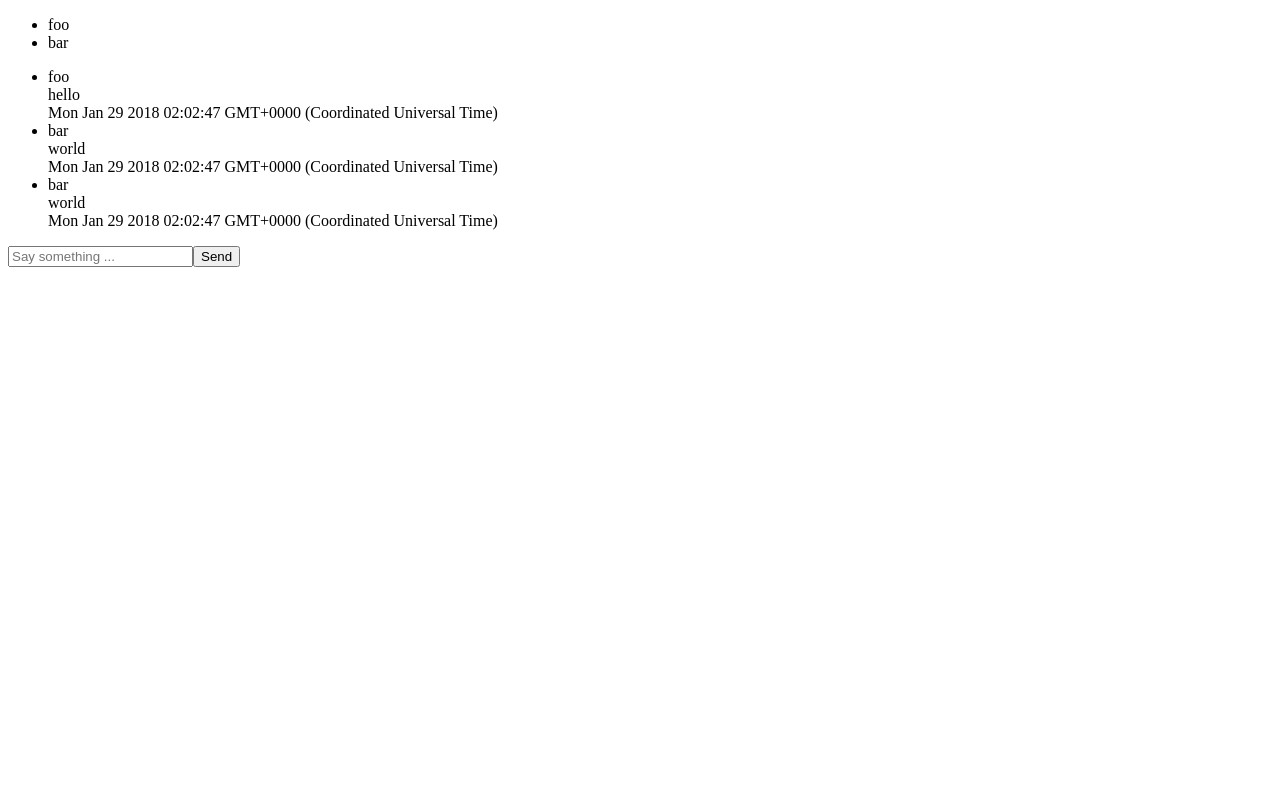
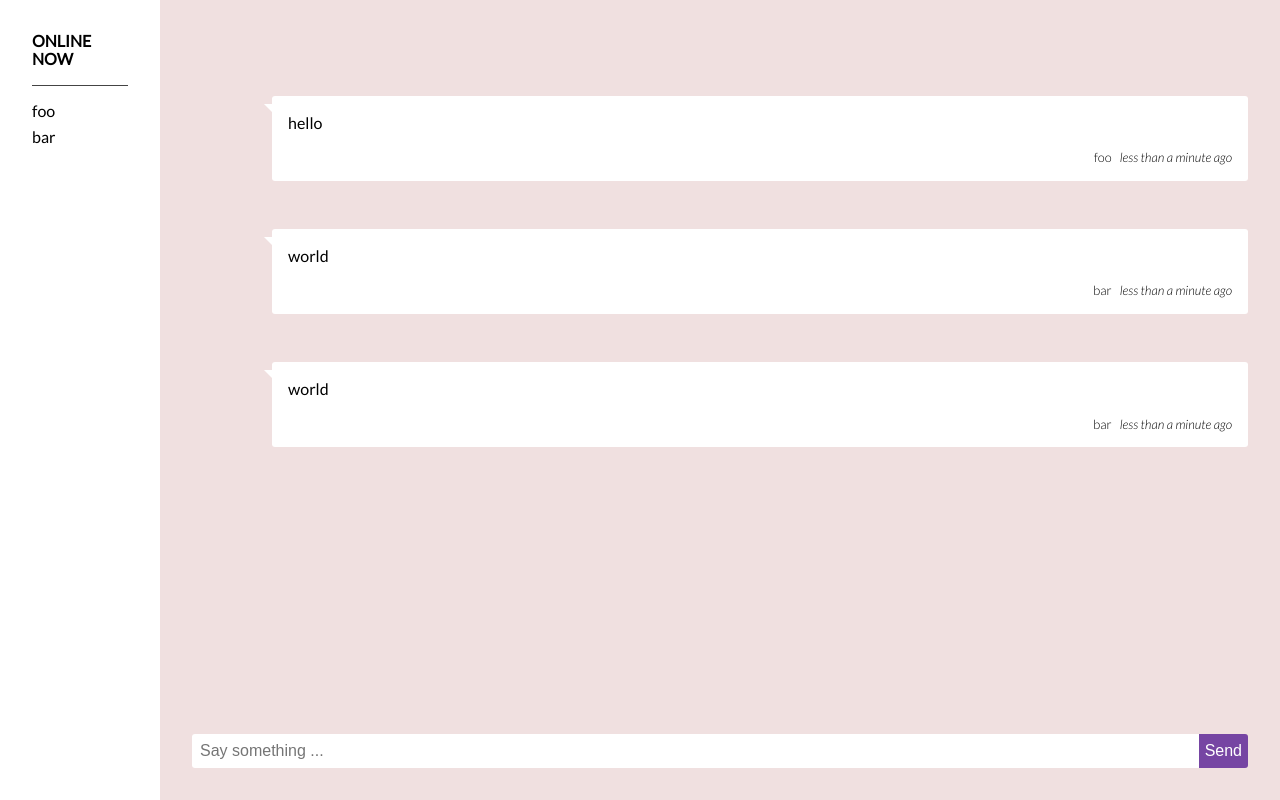
Before and after one commit to djfdev/react-chat, a React app: page / in a window 1280 px wide. Built offline with nearby package versions, Linux system fonts and the light colour scheme.

Commit message:
Add some base styles
Just using plain CSS here with flexbox layout. The cssStub.js file is
necessary in order to mock CSS imports in test.

```diff
--- /dev/null
+++ b/cssStub.js
@@ -0,0 +1 @@
+module.exports = {}
--- a/jest.config.js
+++ b/jest.config.js
@@ -1,4 +1,7 @@
 module.exports = {
   verbose: true,
-  setupTestFrameworkScriptFile: '<rootDir>/setupTests.js'
+  setupTestFrameworkScriptFile: '<rootDir>/setupTests.js',
+  moduleNameMapper: {
+    '^.+\\.css$': '<rootDir>/cssStub.js'
+  }
 }
--- a/package.json
+++ b/package.json
@@ -15,6 +15,7 @@
     "babel-loader": "^7.1.2",
     "babel-preset-env": "^1.6.1",
     "babel-preset-react": "^6.24.1",
+    "css-loader": "^0.28.9",
     "enzyme": "^3.3.0",
     "enzyme-adapter-react-16": "^1.1.1",
     "html-webpack-plugin": "^2.30.1",
@@ -23,10 +24,13 @@
     "rimraf": "^2.6.2",
     "snazzy": "^7.0.0",
     "standard": "^10.0.3",
+    "style-loader": "^0.20.1",
     "webpack": "^3.10.0",
     "webpack-dev-server": "^2.11.1"
   },
   "dependencies": {
+    "date-fns": "^1.29.0",
+    "faker": "^4.1.0",
     "prop-types": "^15.6.0",
     "react": "^16.2.0",
     "react-dom": "^16.2.0",
--- /dev/null
+++ b/src/components/Message/index.css
@@ -0,0 +1,48 @@
+.message {
+  display: flex;
+}
+
+.message__avatar-wrapper {
+  flex: 0 0 4rem;
+  height: 4rem;
+  margin-right: 1rem;
+  width: 4rem;
+}
+
+.message__bubble {
+  background: white;
+  border-radius: 3px;
+  margin-top: 1rem;
+  padding: 1rem;
+  position: relative;
+  flex: 1;
+}
+
+.message__bubble-arrow {
+  position: absolute;
+  top: 8px;
+  left: -8px;
+
+  border-style: solid;
+  border-color: white transparent transparent transparent;
+  border-width: 8px 0px 8px 8px;
+}
+
+.message__body {
+  margin-bottom: 1rem;
+  line-height: 1.4;
+}
+
+.message__footer {
+  font-size: 0.8rem;
+  text-align: right;
+  font-weight: 300;
+}
+
+.message__userName {
+  margin-right: 0.5rem;
+}
+
+.message__sentAt {
+  font-style: italic;
+}
--- a/src/components/Message/index.js
+++ b/src/components/Message/index.js
@@ -1,11 +1,20 @@
 import React from 'react'
 import PropTypes from 'prop-types'
+import prettyDate from 'date-fns/distance_in_words_to_now'
+
+import './index.css'
 
 const Message = props =>
-  <div>
-    <div>{props.user.userName}</div>
-    <div>{props.body}</div>
-    <div>{props.sentAt.toString()}</div>
+  <div className='message'>
+    <div className='message__avatar-wrapper' />
+    <div className='message__bubble'>
+      <div className='message__bubble-arrow' />
+      <div className='message__body'>{props.body}</div>
+      <div className='message__footer'>
+        <span className='message__userName'>{props.user.userName}</span>
+        <span className='message__sentAt'>{prettyDate(props.sentAt)} ago</span>
+      </div>
+    </div>
   </div>
 
 Message.propTypes = {
--- /dev/null
+++ b/src/components/MessageForm/index.css
@@ -0,0 +1,25 @@
+.message-form {
+  display: flex;
+}
+
+.message-form__input {
+  flex: 1;
+  padding: 0.5rem;
+  border: none;
+  border-top-left-radius: 3px;
+  border-bottom-left-radius: 3px;
+}
+
+.message-form__submit {
+  border: none;
+  background: #7645a3;
+  color: white;
+  cursor: pointer;
+  transition: all 0.1s ease-in;
+  border-top-right-radius: 3px;
+  border-bottom-right-radius: 3px;
+}
+
+.message-form__submit:hover {
+  opacity: 0.8;
+}
--- a/src/components/MessageForm/index.js
+++ b/src/components/MessageForm/index.js
@@ -1,15 +1,18 @@
 import React from 'react'
 import PropTypes from 'prop-types'
 
+import './index.css'
+
 const MessageForm = props =>
-  <form onSubmit={props.handleSubmit}>
+  <form className='message-form' onSubmit={props.handleSubmit}>
     <input
+      className='message-form__input'
       value={props.value}
       placeholder='Say something ...'
       aria-label='New Message'
       onChange={props.handleChange}
     />
-    <button type='submit'>Send</button>
+    <button className='message-form__submit' type='submit'>Send</button>
   </form>
 
 MessageForm.propTypes = {
--- /dev/null
+++ b/src/components/MessageList/index.css
@@ -0,0 +1,7 @@
+.message-list {
+  padding-right: 2rem;
+}
+
+.message-list__item {
+  margin-bottom: 2rem;
+}
--- a/src/components/MessageList/index.js
+++ b/src/components/MessageList/index.js
@@ -1,13 +1,15 @@
 import React from 'react'
 import PropTypes from 'prop-types'
+
+import './index.css'
 
 import Message from '../Message'
 
 const MessageList = props =>
-  <ul>
+  <ul className='message-list'>
     {props.messages.map(message => {
       return (
-        <li key={`message-${message.id}`}>
+        <li className='message-list__item' key={`message-${message.id}`}>
           <Message {...message} />
         </li>
       )
--- /dev/null
+++ b/src/components/UserList/index.css
@@ -0,0 +1,3 @@
+.user-list__item {
+  margin-bottom: 0.5rem;
+}
--- a/src/components/UserList/index.js
+++ b/src/components/UserList/index.js
@@ -1,16 +1,21 @@
 import React from 'react'
 import PropTypes from 'prop-types'
+
+import './index.css'
 
 const UserList = props =>
   <ul>
     {props.users.map(user => {
       return (
-        <li key={`user-${user.userName}`}>
-          {user.userName}
-        </li>
-      )
-    })}
-  </ul>
+         <li
+           key={`user-${user.userName}`}
+           className='user-list__item'
+         >
+           {user.userName}
+         </li>
+       )
+     })}
+   </ul>
 
 UserList.propTypes = {
   users: PropTypes.array
--- /dev/null
+++ b/src/containers/App/index.css
@@ -0,0 +1,38 @@
+.app {
+  height: 100vh;
+  display: flex;
+}
+
+.app__sidebar {
+  padding: 2rem;
+  background: white;
+  flex: 0 0 10rem;
+  height: 100%;
+}
+
+.app__sidebar-title {
+  font-weight: bold;
+  text-transform: uppercase;
+  padding-bottom: 1rem;
+  margin-bottom: 1rem;
+  border-bottom: 1px solid #444444;
+}
+
+.app__main {
+  display: flex;
+  flex: 1;
+  flex-direction: column;
+  justify-content: space-between;
+  padding: 5rem 0 2rem 2rem;
+  background-color: rgba(204,153,153, 0.3);
+}
+
+.app__content {
+  flex: 1;
+  overflow: scroll;
+}
+
+.app__footer {
+  margin-top: 2rem;
+  padding-right: 2rem;
+}
--- a/src/containers/App/index.js
+++ b/src/containers/App/index.js
@@ -1,5 +1,7 @@
 import React from 'react'
 import { Provider } from 'react-redux'
+
+import './index.css'
 
 import store from '../../store'
 
@@ -9,10 +11,19 @@ import MessageFormContainer from '../MessageFormContainer'
 
 const App = () =>
   <Provider store={store}>
-    <div>
-      <UserListContainer />
-      <MessageListContainer />
-      <MessageFormContainer />
+    <div className='app'>
+      <div className='app__sidebar'>
+        <div className='app__sidebar-title'>Online Now</div>
+        <UserListContainer />
+      </div>
+      <div className='app__main'>
+        <div className='app__content'>
+          <MessageListContainer />
+        </div>
+        <div className='app__footer'>
+          <MessageFormContainer />
+        </div>
+      </div>
     </div>
   </Provider>
 
--- /dev/null
+++ b/src/index.css
@@ -0,0 +1,13 @@
+* {
+  box-sizing: border-box;
+}
+
+body {
+  font-family: 'Lato', Helvetica, sans-serif;
+}
+
+ul {
+  list-style: none;
+  margin: 0;
+  padding: 0;
+}
--- a/src/index.html
+++ b/src/index.html
@@ -4,6 +4,7 @@
     <meta charset="utf-8">
     <title>react-chat</title>
     <meta name="viewport" content="width=device-width, initial-scale=1">
+    <link href="https://fonts.googleapis.com/css?family=Lato:300,300i,400" rel="stylesheet">
   </head>
   <body>
     <div id="root"></div>
--- a/src/index.js
+++ b/src/index.js
@@ -1,5 +1,8 @@
 import React from 'react'
 import ReactDOM from 'react-dom'
+
+import './normalize.css'
+import './index.css'
 
 import App from './containers/App'
 
--- a/webpack.config.js
+++ b/webpack.config.js
@@ -19,6 +19,10 @@ module.exports = {
         test: /\.js$/,
         exclude: /node_modules/,
         use: { loader: 'babel-loader' }
+      },
+      {
+        test: /\.css$/,
+        use: ['style-loader', 'css-loader']
       }
     ]
   },
```
Also changed, not shown: src/components/Message/index.test.js (+2 -1 lines), src/normalize.css (added), 1 other file.
